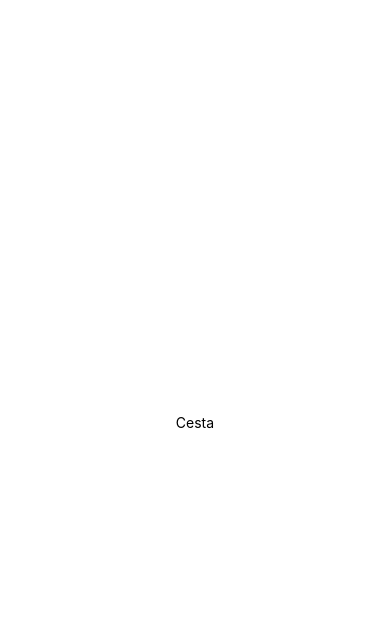
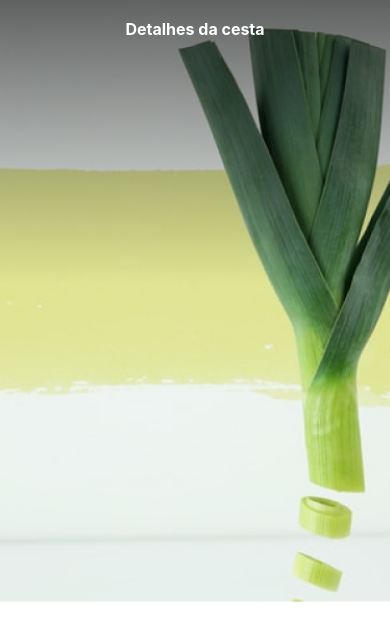
Before and after one commit to marinacwebber/PrimeiroProjetoReact, a React Native app: screen / in a window 390 px wide. Shown: the top 640 px of the page. Built offline with nearby package versions, Linux system fonts and the light colour scheme.

Commit message:
Colocando imagem e texto de titulo

```diff
--- a/App.js
+++ b/App.js
@@ -1,22 +1,12 @@
-import { StatusBar } from 'expo-status-bar';
-import { StyleSheet, Text, View } from 'react-native';
+import { StatusBar, SafeAreaView } from 'react-native';
 
 import Cesta from './src/telas/Cesta'
 
 export default function App() {
   return (
-    <View style={styles.container}>
+    <SafeAreaView>
+      <StatusBar />
       <Cesta />
-      <StatusBar style="auto" />
-    </View>
+    </SafeAreaView>
   );
 }
-
-const styles = StyleSheet.create({
-  container: {
-    flex: 1,
-    backgroundColor: '#fff',
-    alignItems: 'center',
-    justifyContent: 'center',
-  },
-});
--- a/src/telas/Cesta.js
+++ b/src/telas/Cesta.js
@@ -1,7 +1,28 @@
-import { Text } from 'react-native'; //para poder usa o Text temos que importar
+import { Image, StyleSheet, Dimensions, Text } from 'react-native';
+import topo from '../../assets/topo.png';
+
+const width = Dimensions.get('screen').width;
 
 export default function Cesta() {
-    return <Text>Cesta</Text>
+  return <>
+    <Image source={topo} style={estilos.topo}/>
+    <Text style={estilos.titulo}>Detalhes da cesta</Text>
+  </>
 }
 
-// export pode utilizar varios componentes
+const estilos = StyleSheet.create({
+  topo: {
+    width: "100%", //ocupa 100% da tela mas manteve a mesma altura
+    height: 578 / 768 * width,
+  },
+  titulo: {
+    width: "100%",
+    position: "absolute",
+    textAlign: "center",
+    color: "white",
+    fontSize: 16,
+    lineHeight: 26,
+    fontWeight: "bold",
+    padding: 16
+  }
+});
```
Also changed, not shown: assets/topo.png (added).
